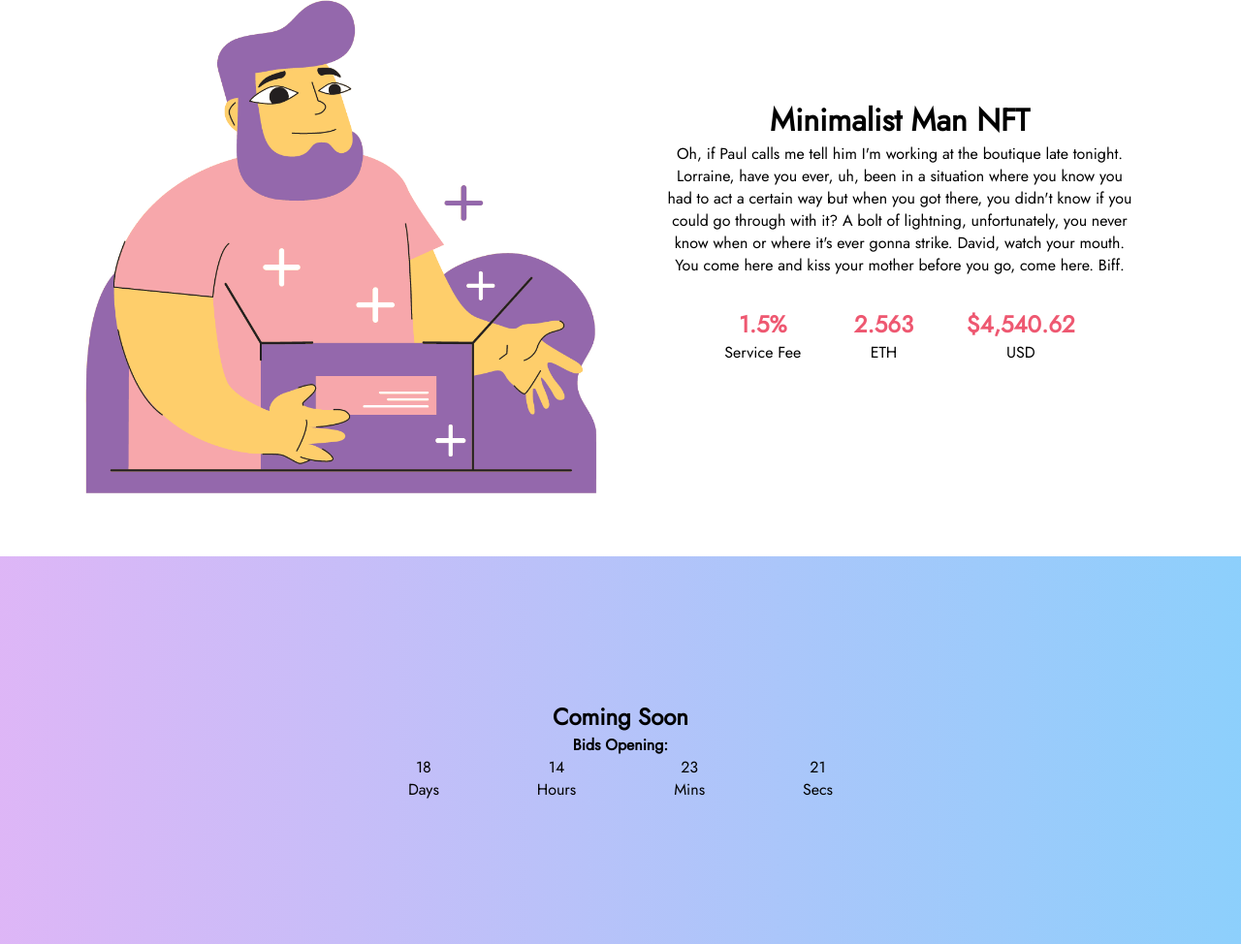
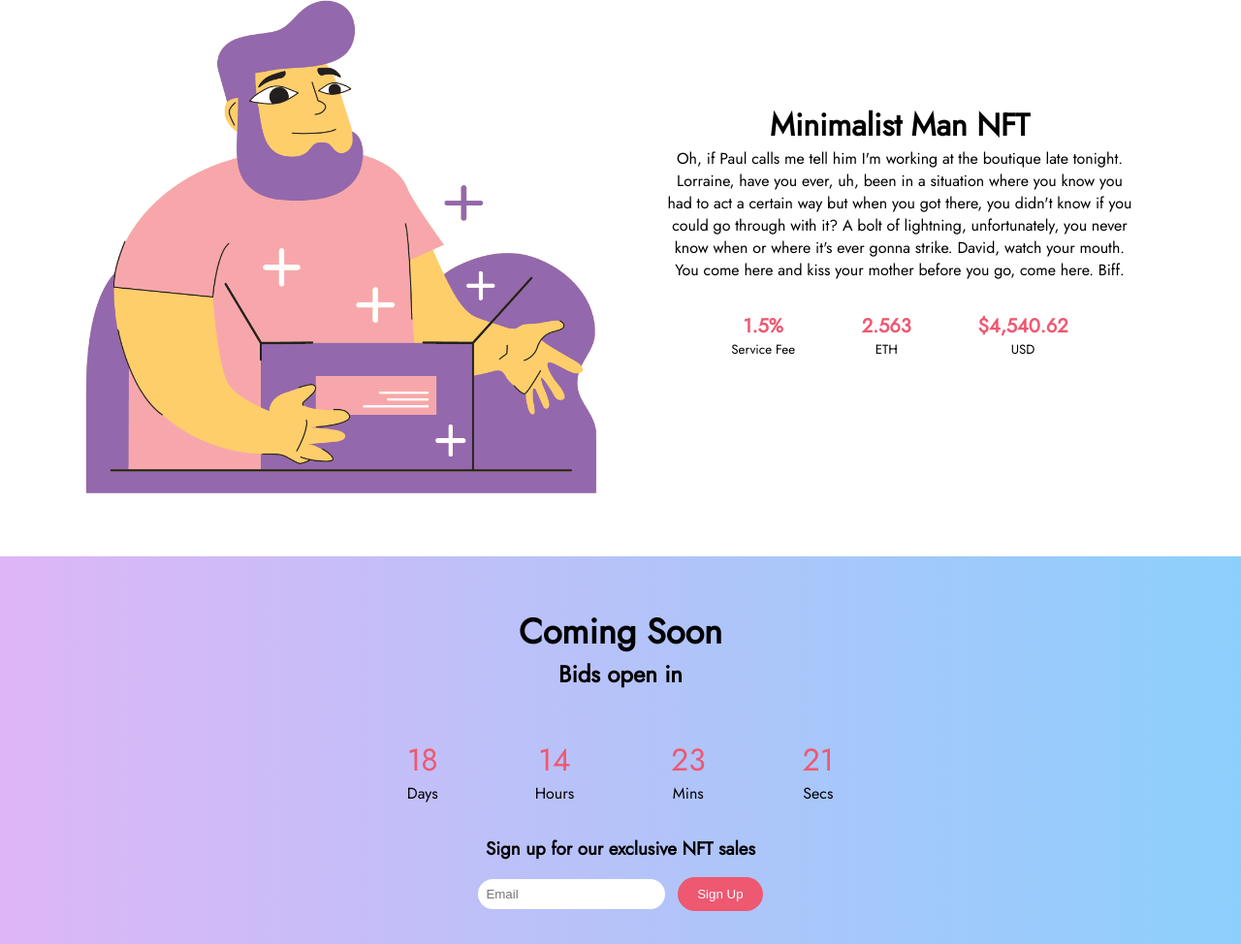
Before and after one commit to grlcodr/nft-auction, a plain HTML site: page index.html in a window 1280 px wide. Shown: the part 156-1130 px from the top of the page at 97% size. Drawn offline with nearby package versions, Linux system fonts and the light colour scheme.

Commit message:
added countdown styling and signup

```diff
--- a/index.html
+++ b/index.html
@@ -58,24 +58,35 @@
         </div>
       </div>
       <div class="countdown-container">
-        <h2 class="countdown-title">Coming Soon</h2>
-        <h4 class="countdown-subtitle">Bids Opening:</h4>
+        <div class="countdown-text">
+          <h2 class="countdown-title">Coming Soon</h2>
+          <h4 class="countdown-subtitle">Bids open in</h4>
+        </div>
         <div id="countdown">
-          <div class="days">
+          <div class="time-text">
             <p id="day"></p>
             <p>Days</p>
           </div>
-          <div class="days">
+          <div class="time-text">
             <p id="hour"></p>
             <p>Hours</p>
           </div>
-          <div class="mins">
+          <div class="time-text">
             <p id="mins"></p>
             <p>Mins</p>
           </div>
-          <div class="secs">
+          <div class="time-text">
             <p id="secs"></p>
             <p>Secs</p>
+          </div>
+        </div>
+        <div class="signup">
+          <h3>Sign up for our exclusive NFT sales</h3>
+          <form>
+            <input type="text" placeholder="Email">
+            <button type="submit" class="menu-btn">Sign Up</button>
+        </div>
+
     </div>
   </main>
   <script src="main.js"></script>
--- a/main.css
+++ b/main.css
@@ -150,6 +150,7 @@ ul li:hover {
     display: flex;
     justify-content: space-around;
     padding: 2rem;
+    font-size: smaller;
 }
 
 .nft-details h2 {
@@ -177,7 +178,42 @@ ul li:hover {
     text-align: center;
 }
 
-@media only screen and (max-width: 720px) {
+.countdown-text {
+  margin: 3rem 0;
+  text-align: center;
+  font-size: 1.5rem;
+}
+
+.time-text :nth-child(1) {
+  font-size: 2rem;
+  color: var(--light-red);
+}
+
+.signup {
+  margin: 2rem;
+  display: flex;
+  flex-direction: column;
+  align-items: center;
+}
+
+.signup h3 {
+  padding-bottom: 1rem;
+}
+
+input {
+  padding: .5rem;
+  margin-right: .5rem;
+  border: none;
+  border-radius: 100px;
+}
+
+@media only screen and (max-width: 500px) {
+  .nft-details {
+    flex-direction: column;
+  }
+}
+
+@media only screen and (max-width: 925px) {
   header nav {
     display: none;
   }
@@ -190,11 +226,10 @@ ul li:hover {
       display: flex;
       flex-direction: column;
       margin-top: 5rem;
+      height: 110vh;
   }
 
   .nft-details {
       font-size: smaller;
   }
-
-
 }
--- a/main.js
+++ b/main.js
@@ -19,7 +19,7 @@ function countdown() {
         let hours = Math.floor((distance % (1000 * 60 * 60 * 24)) / (1000 * 60 * 60));
         let minutes = Math.floor((distance % (1000 * 60 * 60)) / (1000 * 60));
         let seconds = Math.floor((distance % (1000 * 60)) / 1000);
-        day.innerHTML = days;
+        day.innerText = days;
         hour.innerHTML = hours;
         min.innerHTML = minutes;
         sec.innerHTML = seconds;
```
